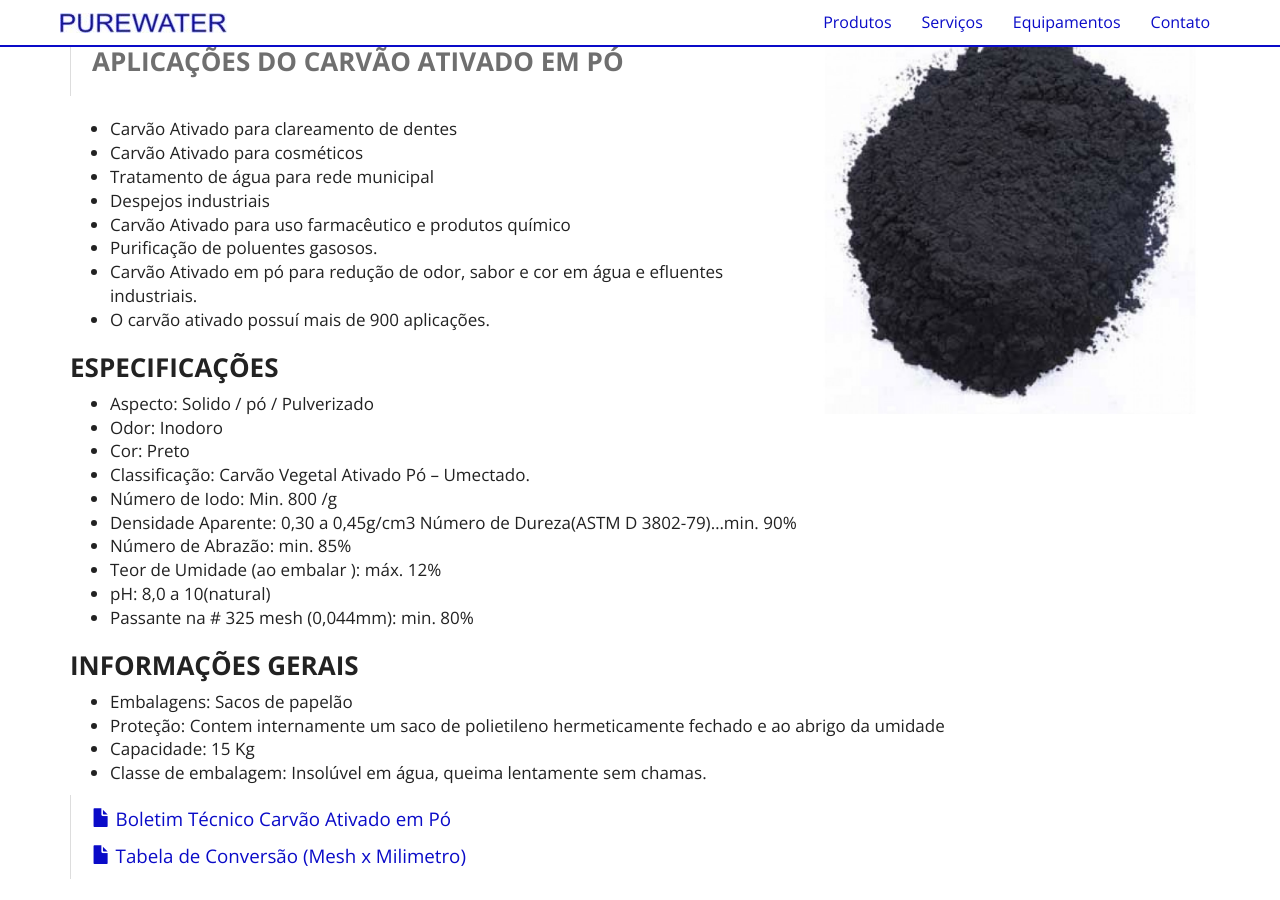
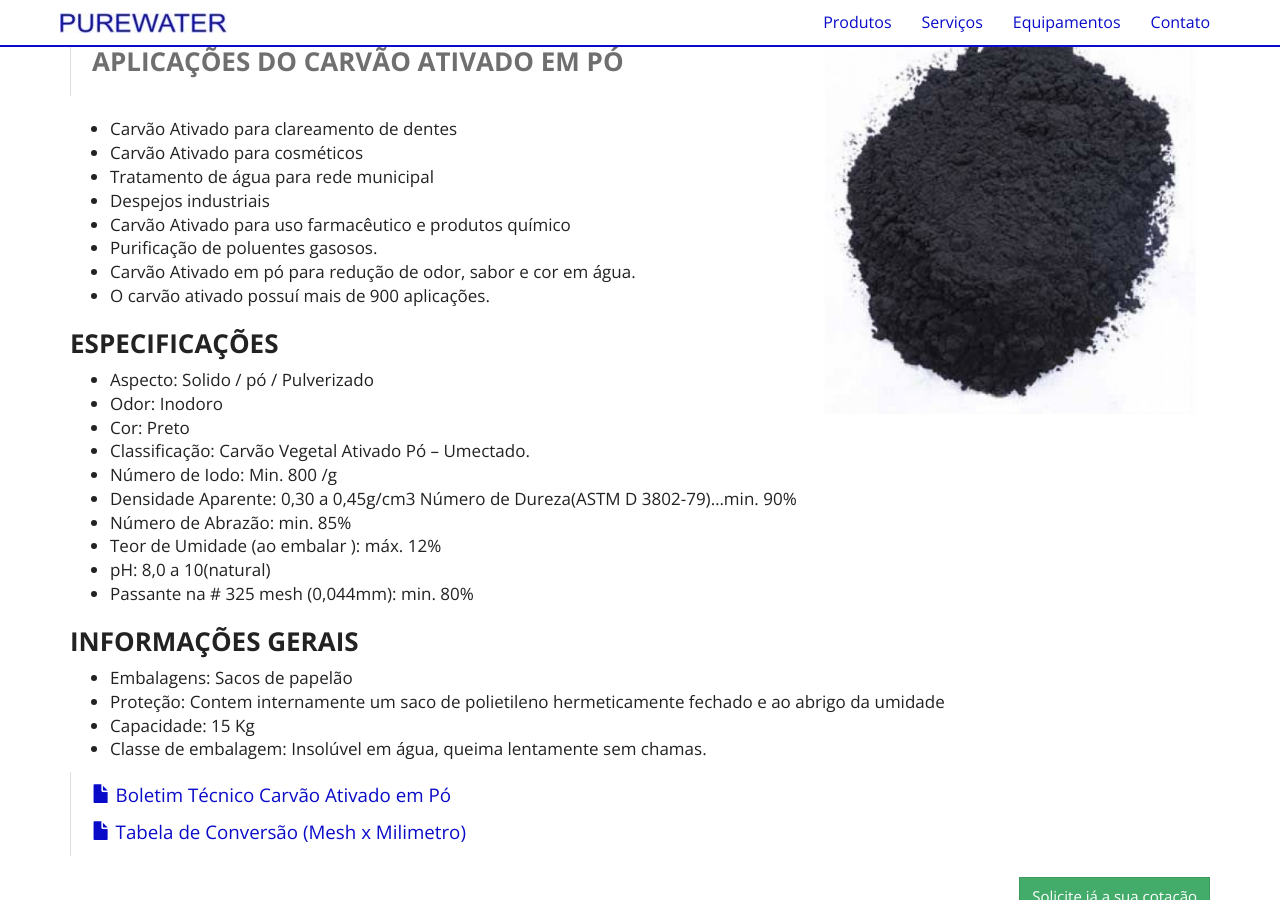
Before and after one commit to purewaterefluentes/purewaterefluentes.github.io, a Jekyll site: the page built from produtos/carvao-ativado-po.md, in a window 1280 px wide and 900 px high, scrolled down 701 px. Built offline with Jekyll 4.4.1, drawn with Linux system fonts in a browser that asks for light colours; nearby versions of some CDN libraries; library files that are not in the unit come from our copies.

Commit message:
Update carvao-ativado-po.md

```diff
--- a/produtos/carvao-ativado-po.md
+++ b/produtos/carvao-ativado-po.md
@@ -27,7 +27,7 @@
 - Despejos industriais
 - Carvão Ativado para uso farmacêutico e produtos químico
 - Purificação de poluentes gasosos.
-- Carvão Ativado em pó para redução de odor, sabor e cor em água e efluentes industriais.
+- Carvão Ativado em pó para redução de odor, sabor e cor em água.
 - O carvão ativado possuí mais de 900 aplicações.
 
 ### **ESPECIFICAÇÕES**
```
